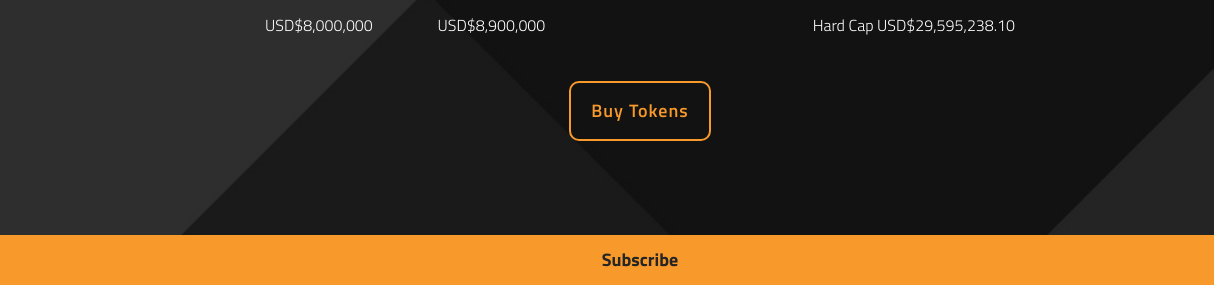
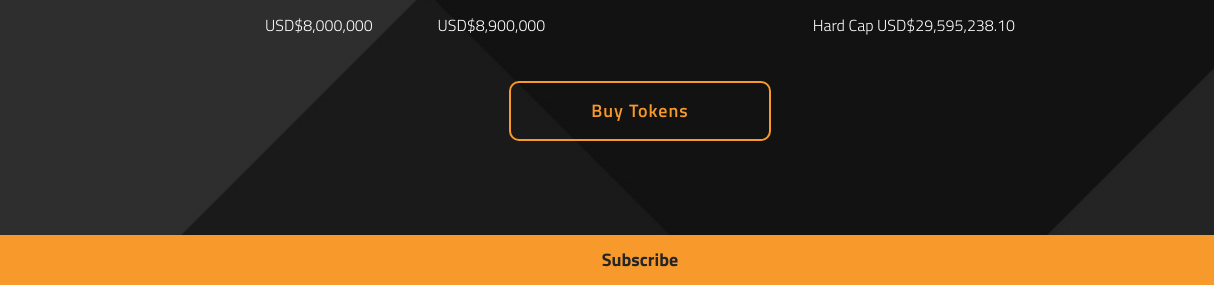
Before and after one commit to WOWXchange/Website1, a plain HTML site: page index.html in a window 1280 px wide. Shown: the part 515-800 px from the top of the page, 0-1214 px from the left. Drawn offline with nearby package versions, Linux system fonts and the light colour scheme; a script that the page names is missing.

Commit message:
Enlarge button, padding-x 80

```diff
--- a/index.html
+++ b/index.html
@@ -94,6 +94,11 @@
 }
 .mfp-close {
 	font-size: 36px;
+}
+
+.btn-padding {
+  padding-left: 80px;
+  padding-right: 80px;
 }
 
 </style>
@@ -210,7 +215,7 @@
           </div>
         </div>
         <br><br><br><br>
-        <a href="https://wowx.io/kyc/login" class="btn wow fadeInUp" data-wow-delay="0.3s">Buy Tokens</a>
+        <a href="https://wowx.io/kyc/login" class="btn wow fadeInUp btn-padding" data-wow-delay="0.3s">Buy Tokens</a>
       </div>
     </div>
     <br><br>
@@ -282,7 +287,7 @@
 
     <br><br><br><br><br><br>
     <div class="col-md-12 main-logo v-pad">
-      <a href="wowx-whitepaper.pdf" target="_blank" class="btn wow fadeInUp" data-wow-delay="0.3s">Whitepaper</a>
+      <a href="wowx-whitepaper.pdf" target="_blank" class="btn wow fadeInUp btn-padding" data-wow-delay="0.3s">Whitepaper</a>
     </div>
 
   </div>
```
